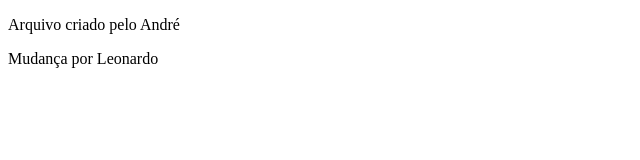
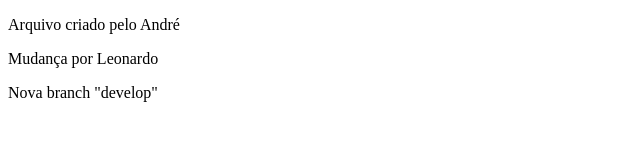
Before and after one commit to andrenespolon/topicos-especiais-fatec, a plain HTML site: page index.html in a window 1280 px wide. Shown: the whole page, without its empty margins (0-640 px from the left). Drawn offline with Linux system fonts and the light colour scheme.

Commit message:
Nova branch develop

```diff
--- a/index.html
+++ b/index.html
@@ -9,5 +9,6 @@
   <body>
     <p>Arquivo criado pelo André</p>
     <p>Mudança por Leonardo</p>
+    <p>Nova branch "develop"</p>
   </body>
 </html>
```
